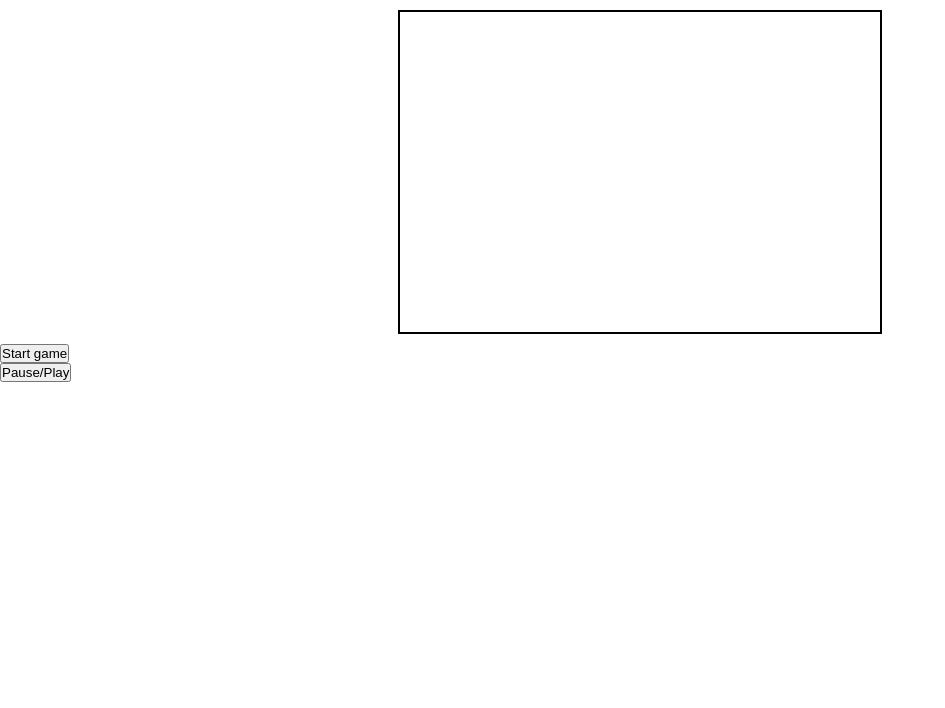
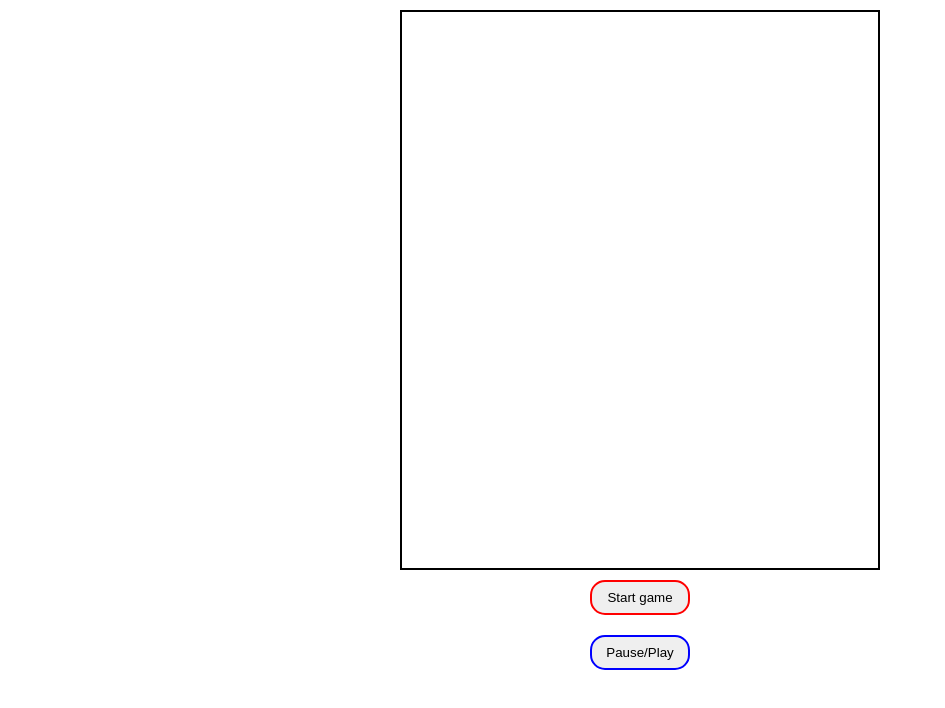
Before and after one commit to SoftCore01/Break-out, a plain HTML site: page index.html in a window 1280 px wide. Shown: the whole page, without its empty margins (0-945 px from the left). Drawn offline with Linux system fonts and the light colour scheme.

Commit message:
Start and pause button fixed

```diff
--- a/index.html
+++ b/index.html
@@ -8,8 +8,10 @@
 </head>
 <body>
     <canvas id="myCanvas" width="480" height="320"></canvas>
-    <button id="runButton">Start game</button>
-    <button id="pause">Pause/Play</button>
+    <div class="buttons">
+        <button id="runButton">Start game</button>
+        <button id="pause">Pause/Play</button>
+    </div>
 </body>
 <script src="script.js"></script>
 </html>
--- a/script.js
+++ b/script.js
@@ -3,6 +3,7 @@
 
 const canvas = document.getElementById("myCanvas");
 const ctx = canvas.getContext("2d");
+const startButton = document.getElementById("runButton");
 
 const ballRadius = 10;
 const paddleHeight = 10;
@@ -94,6 +95,7 @@ let paddleSpeed = 7;
 /* let callCountForAddExtraLives = 0; */
 
 let isPlay = false;
+let isStart = false;
 let ddx, ddy;
 
 
@@ -276,6 +278,7 @@ function startGame() {
 function restartGame() {
   paddleSpeed = 7;
   isRestart = true;
+  isStart = false;
   extraLife.isCalled = false;
   bomb.isCalled = false;
   paddleModifier.isCalled = false;
@@ -522,8 +525,14 @@ function changeLife() {
 }
 
 document.getElementById("runButton").addEventListener("click", function () {
-  startGame();
-  this.disable = true;
+  if (!isStart) {
+    startGame();
+    startButton.style.backgroundColor = "red";
+    startButton.style.border = "2px solid white";
+    startButton.style.color = "white";
+    isStart = true;
+  }
+
 });
 document.getElementById("pause").addEventListener("click", pausePlay);
 document.addEventListener("keydown", (e) => {
--- a/style.css
+++ b/style.css
@@ -4,12 +4,37 @@
   padding: 0;
 }
 
+html, body {
+  height: 100%;
+  overflow-y: hidden;
+}
+
 canvas {
   display: block;
   margin: 10px auto;
-  border: 2px solid black
+  border: 2px solid black;
+  width: 100%;
+  max-width: 480px;
+  height: 70%;
+}
+
+.buttons {
+  display: flex;
+  flex-direction: column;
+  align-items: center;
+  gap: 20px;
 }
 
 button {
   display: block;
+  width: 100px;
+  height: 35px;
+  border-radius: 15px;
 }
+
+#runButton {
+  border: 2px solid red;
+}
+#pause {
+  border: 2px solid blue;
+}
```
